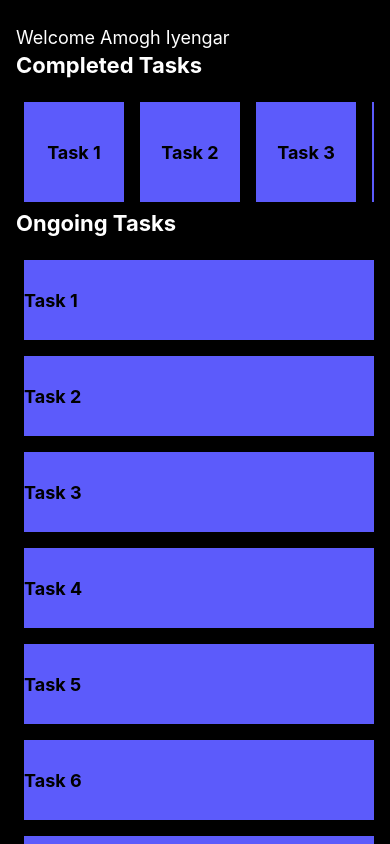
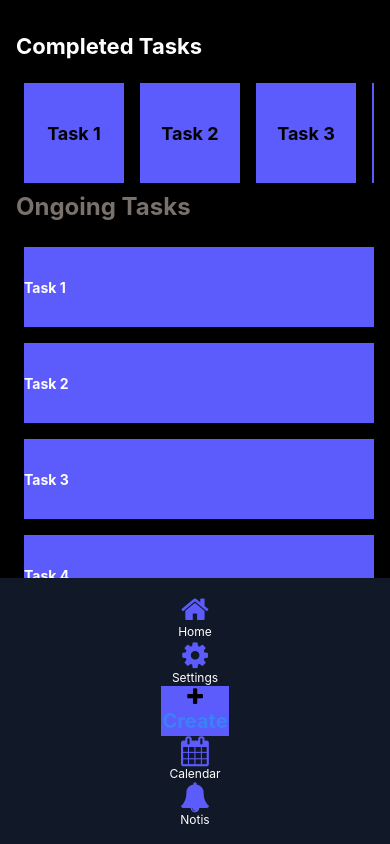
Before and after one commit to Zafcar/Major-Topic-HabitAI, a React Native app: screen /HomeScreen in a window 390 px wide. Shown: the top 844 px of the page. Built offline with nearby package versions, Linux system fonts and the light colour scheme.

Commit message:
practicing tailwind

```diff
--- a/homescreen.js
+++ b/homescreen.js
@@ -27,7 +27,7 @@ function HomeLayout() {
 
 function UserDisplay() {
   const name = "Amogh Iyengar"; //Name changed here later on
-  return <Text className="mt-2 text-lg text-white">Welcome {name}</Text>;
+  return <Text className="text-color">Welcome {name}</Text>;
 }
 
 function CompletedTasks() {
@@ -62,12 +62,12 @@ function CompletedTask({ count }) {
 function OngoingTasks() {
   return (
     <View style={styles.categoriesContainer}>
-      <Text style={[styles.categoryText, { color: "white" }]}>
+      <Text className="text-stone-500 font-bold text-2xl mb-4">
         Ongoing Tasks
       </Text>
       <ScrollView
         contentContainerStyle={{}}
-        style={styles.buttonContainer}
+        className="flex flex-row flex-wrap"
         snapToEnd={false}
       >
         {Array.from({ length: 10 }).map((_, index) => (
@@ -81,7 +81,7 @@ function OngoingTasks() {
 function OngoingTask({ count }) {
   return (
     <View key={count} style={styles.ongoingButton}>
-      <Text style={[styles.buttonText, { fontWeight: "bold", color: "black" }]}>
+      <Text className= "font-bold text-white">
         Task {count + 1}
       </Text>
     </View>
@@ -90,13 +90,14 @@ function OngoingTask({ count }) {
 
 function BottonTools() {
   return (
-    <View style={styles.buttonBar}>
+    <View className="flex justify-between items-center bg-gray-900 p-4 fixed bottom-0 left-0 right-0" >
       <UtilTool page="HomeScreen" icon="home" name="Home" />
       <UtilTool page="SomeScreen" icon="cog" name="Settings" />
-      <TouchableOpacity style={[styles.bottomButton, styles.middleButton]}>
+      <TouchableOpacity style={[ styles.middleButton]} className="flex flex-wrap justify-center item-center" >
         <View style={styles.buttonContent}>
+        {/* here  */}
           <Icon name="plus" size={20} color="black" />
-          <Text style={styles.buttonText}>Create</Text>
+          <Text className="text-blue-500 text-xl font-bold">Create</Text>
         </View>
       </TouchableOpacity>
       <UtilTool page="calenderScreen" icon="calendar" name="Calendar" />
@@ -111,10 +112,10 @@ function UtilTool({ page, icon, name }) {
     navigation.navigate(page);
   };
   return (
-    <TouchableOpacity key={name} style={styles.bottomButton} onPress={onPress}>
-      <View style={[styles.buttonContent]}>
+    <TouchableOpacity key={name} className="flex justify-center item-center" onPress={onPress}>
+      <View className="items-center">
         <Icon name={icon} size={30} color="#5c5bfb" />
-        <Text style={[styles.bottombuttonText, { color: "white" }]}>
+        <Text className=" text-xs text-white ">
           {name}
         </Text>
       </View>
```
Also changed, not shown: package.json (+5 -5 lines), 1 other file (tests, documents, lock files or other folders).
